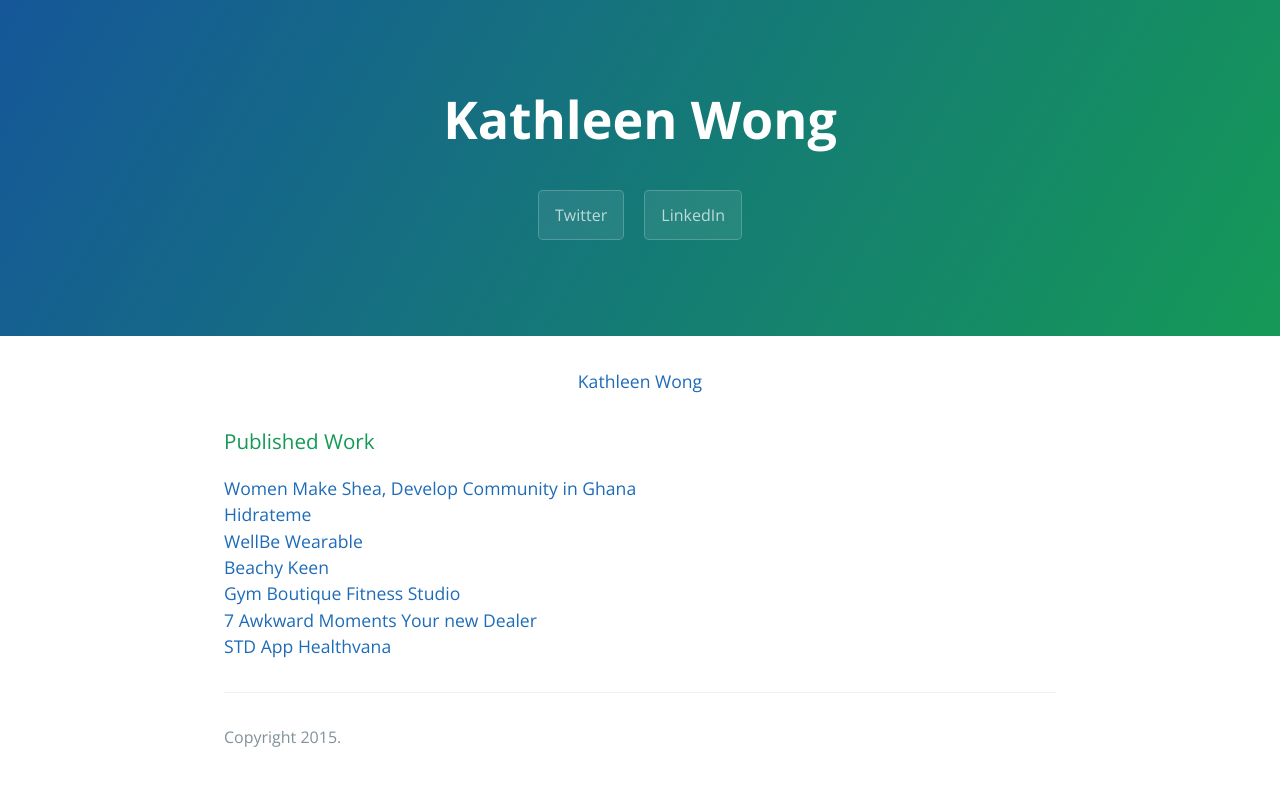
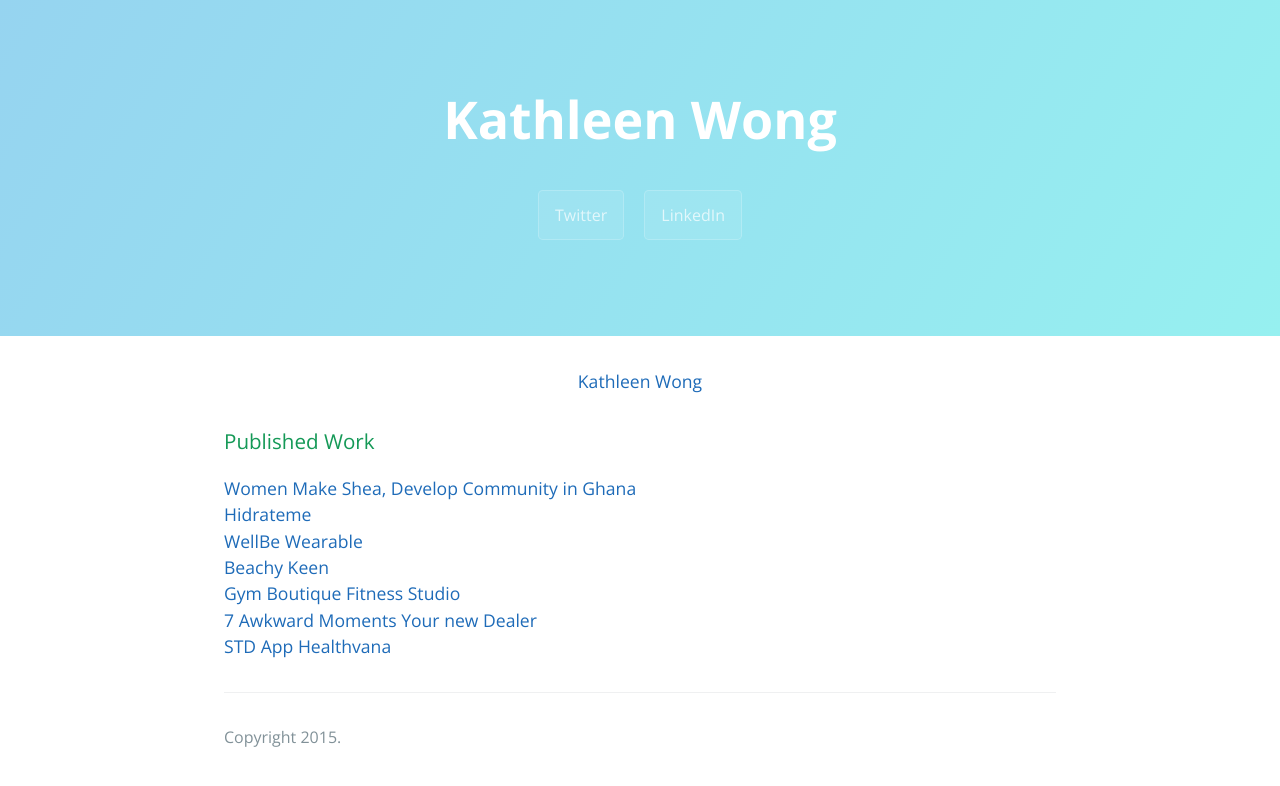
Before and after one commit to kwong033194/katmarwong, a plain HTML site: page index.html in a window 1280 px wide. Drawn offline with nearby package versions, Linux system fonts and the light colour scheme; a script that the page names is missing.

Commit message:
Header color

```diff
--- a/stylesheets/stylesheet.css
+++ b/stylesheets/stylesheet.css
@@ -57,7 +57,7 @@ a {
   color: #fff;
   text-align: center;
   background-color: #159957;
-  background-image: linear-gradient(120deg, #155799, #159957); }
+  background-image: linear-gradient(120deg, #96D4F0, #96F0F0); }
 
 @media screen and (min-width: 64em) {
   .page-header {
```
